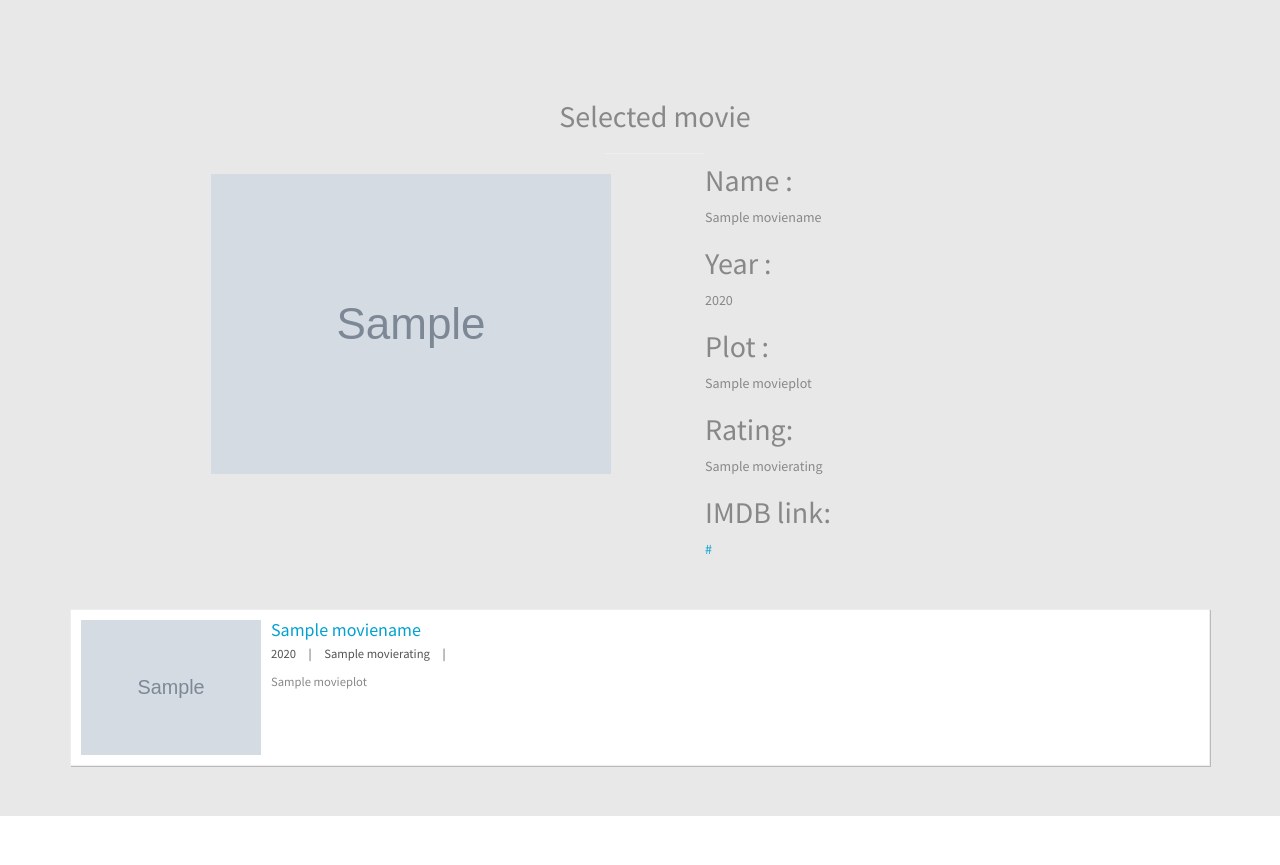
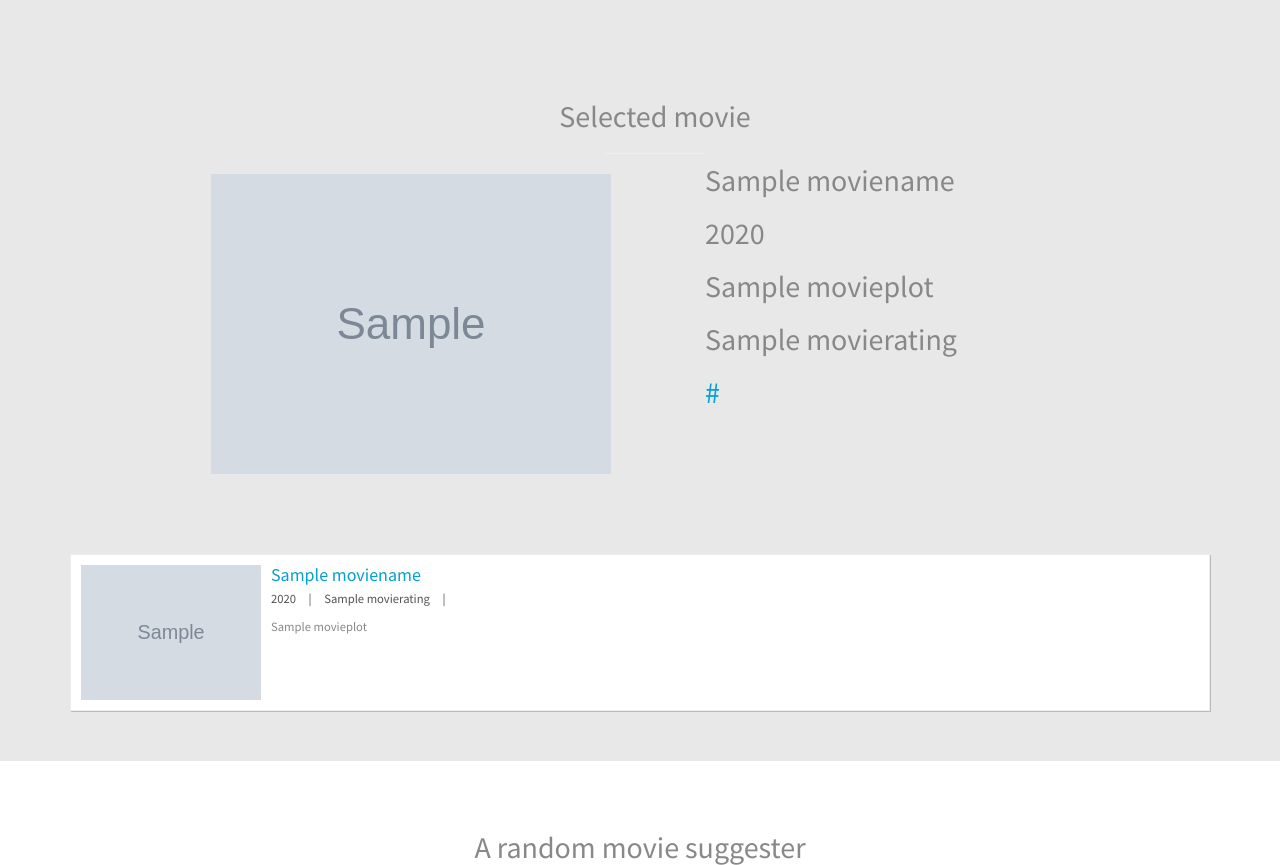
Before and after one commit to avinoth/MovieSuggester, a Flask app: template templates/listing.html in a window 1280 px wide. Shown: the top 865 px of the page. Run offline with Flask 2, Linux system fonts and the light colour scheme; the template is opened without the code that fills it: most values are stand-ins (such as "Sample title", 1, 10 or a date in 2020); grey boxes marked "Sample" are stand-in pictures; some libraries are stand-ins or nearby versions.

Commit message:
Update listing.html

```diff
--- a/templates/listing.html
+++ b/templates/listing.html
@@ -138,11 +138,11 @@ a {
                             </div>
                         </div>
                         <div class="col-md-6">
-                               <div class="result"><h2>Name :</h2>{{ moviename }}<br>
-                               	<h2>Year :</h2>{{ year }}<br>
-                                <h2>Plot :</h2>{{ movieplot }}<br>
-                                <h2>Rating: </h2> {{ movierating }}<br />
-                                <h2>IMDB link: </h2> <a href= " {{ movieurl }} ">{{ movieurl}} </a> <br />
+                               <div class="result"><h2>{{ moviename }}<br></h2>
+                               	<h2>{{ year }}<br></h2>
+                                <h2>{{ movieplot }}<br></h2>
+                                <h2>{{ movierating }}<br /></h2>
+                                <h2><a href= " {{ movieurl }} ">{{ movieurl}} </a> <br /></h2>
                             </div></div>
                         </div>
                     <!-- /.row (nested) -->
```
